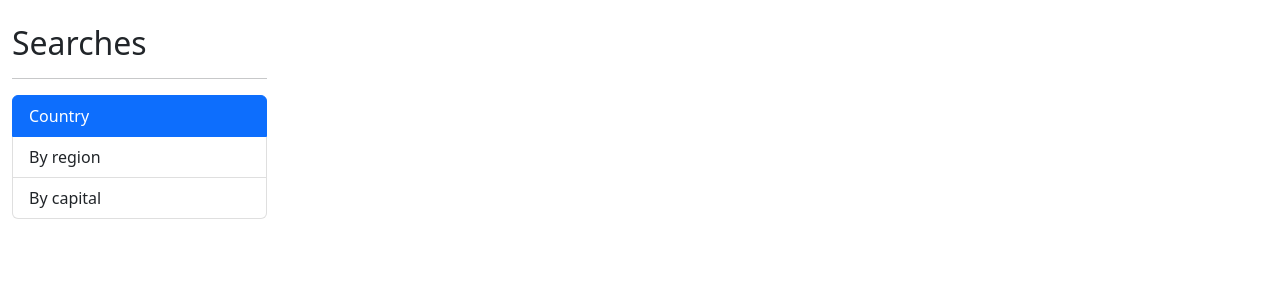
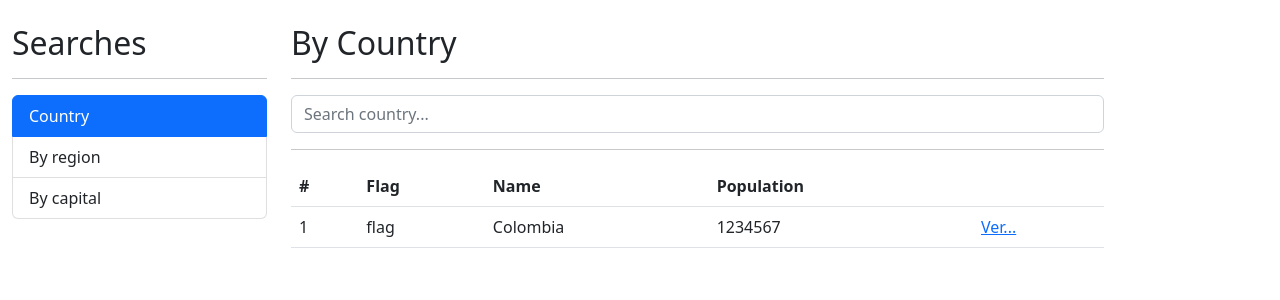
Before and after one commit to Devipt-leiner/Lei-Countries-App, an Angular app: page / in a window 1280 px wide. Shown: the top 300 px of the page. Built offline with nearby package versions, Linux system fonts and the light colour scheme.

Commit message:
Search country by name service consumed, table and alert for 404 error

```diff
--- a/src/app/app-routing.module.ts
+++ /dev/null
@@ -1,10 +0,0 @@
-import { NgModule } from '@angular/core';
-import { RouterModule, Routes } from '@angular/router';
-
-const routes: Routes = [];
-
-@NgModule({
-  imports: [RouterModule.forRoot(routes)],
-  exports: [RouterModule]
-})
-export class AppRoutingModule { }
--- a/src/app/app.component.html
+++ b/src/app/app.component.html
@@ -1,13 +1,7 @@
 <div class="row container mt-4">
 
   <div class="col-3">
-    <h2>Searches</h2>
-    <hr>
-    <ul class="list-group">
-      <li [routerLinkActiveOptions]="{ exact: true }" routerLinkActive="active" routerLink="" class="list-group-item">Country</li>
-      <li [routerLinkActiveOptions]="{ exact: true }" routerLinkActive="active" routerLink="region" class="list-group-item">By region</li>
-      <li [routerLinkActiveOptions]="{ exact: true }" routerLinkActive="active" routerLink="capital" class="list-group-item">By capital</li>
-    </ul>
+    <app-sidebar></app-sidebar>
   </div>
 
   <div class="col">
--- a/src/app/app.module.ts
+++ b/src/app/app.module.ts
@@ -1,7 +1,7 @@
 import { NgModule } from '@angular/core';
 import { BrowserModule } from '@angular/platform-browser';
 
-import { AppRoutingModule } from './app-routing.module';
+import { AppRoutingModule } from './app.routing.module';
 
 import { AppComponent } from './app.component';
 import { CountryModule } from './country/country.module';
--- a/src/app/country/pages/by-country-page/by-country-page.component.html
+++ b/src/app/country/pages/by-country-page/by-country-page.component.html
@@ -1 +1,38 @@
-<p>by-country-page works!</p>
+<h2>By Country</h2>
+<hr>
+
+<div class="row">
+  <div class="col">
+    <form (ngSubmit)="search()" autocomplete="off" action="">
+      <input [(ngModel)]="term" type="text" name="term" placeholder="Search country..." class="form-control">
+    </form>
+  </div>
+</div>
+<hr>
+
+<div *ngIf="thereIsError" class="alert alert-danger">
+  <p>Nothing was found with the term "{{ term }}"</p>
+</div>
+
+<table *ngIf="!thereIsError" class="table table-hover">
+  <thead>
+    <tr>
+      <th>#</th>
+      <th>Flag</th>
+      <th>Name</th>
+      <th>Population</th>
+      <th></th>
+    </tr>
+  </thead>
+  <tbody>
+    <tr>
+      <td>1</td>
+      <td>flag</td>
+      <td>Colombia</td>
+      <td>1234567</td>
+      <td>
+        <a href="/country/co">Ver...</a>
+      </td>
+    </tr>
+  </tbody>
+</table>
--- a/src/app/country/pages/by-country-page/by-country-page.component.ts
+++ b/src/app/country/pages/by-country-page/by-country-page.component.ts
@@ -1,14 +1,25 @@
 import { Component, OnInit } from '@angular/core';
+import { CountryService } from '../../services/country.service';
 
 @Component({
   selector: 'app-by-country-page',
   templateUrl: './by-country-page.component.html',
 })
-export class ByCountryPageComponent implements OnInit {
+export class ByCountryPageComponent {
 
-  constructor() { }
+  term!: string;
+  thereIsError?: boolean;
 
-  ngOnInit(): void {
+  constructor (private countryService: CountryService) { }
+
+  search () {
+    this.thereIsError = false;
+
+    this.countryService.searchCountry(this.term).subscribe((response) => {
+      console.log(response);
+    }, (error) => {
+      this.thereIsError = true;
+    });
   }
 
 }
--- /dev/null
+++ b/src/app/country/services/country.service.ts
@@ -0,0 +1,19 @@
+import { HttpClient } from '@angular/common/http';
+import { Injectable } from '@angular/core';
+import { Observable } from 'rxjs';
+
+@Injectable({
+  providedIn: 'root'
+})
+export class CountryService {
+
+  private URL: string = 'https://restcountries.com/v3.1'
+
+  constructor (private http: HttpClient) { }
+
+  searchCountry (term: string): Observable<any> {
+    const URL = `${this.URL}/name/${term}`;
+    return this.http.get(URL);
+  }
+
+}
--- a/src/app/shared/shared.module.ts
+++ b/src/app/shared/shared.module.ts
@@ -1,6 +1,8 @@
 import { NgModule } from '@angular/core';
 import { CommonModule } from '@angular/common';
 import { SidebarComponent } from './sidebar/sidebar.component';
+import { AppRoutingModule } from '../app.routing.module';
+import { RouterModule } from '@angular/router';
 
 
 
@@ -9,7 +11,8 @@ import { SidebarComponent } from './sidebar/sidebar.component';
     SidebarComponent
   ],
   imports: [
-    CommonModule
+    CommonModule,
+    RouterModule
   ],
   exports: [
     SidebarComponent
--- a/src/app/shared/sidebar/sidebar.component.css
+++ b/src/app/shared/sidebar/sidebar.component.css
@@ -0,0 +1,3 @@
+li {
+  cursor: pointer;
+}
--- a/src/app/shared/sidebar/sidebar.component.html
+++ b/src/app/shared/sidebar/sidebar.component.html
@@ -1 +1,7 @@
-<p>sidebar works!</p>
+<h2>Searches</h2>
+<hr>
+<ul class="list-group">
+  <li [routerLinkActiveOptions]="{ exact: true }" routerLinkActive="active" routerLink="" class="list-group-item">Country</li>
+  <li [routerLinkActiveOptions]="{ exact: true }" routerLinkActive="active" routerLink="region" class="list-group-item">By region</li>
+  <li [routerLinkActiveOptions]="{ exact: true }" routerLinkActive="active" routerLink="capital" class="list-group-item">By capital</li>
+</ul>
```
Also changed, not shown: src/app/country/country.module.ts (+6 -1 lines).
